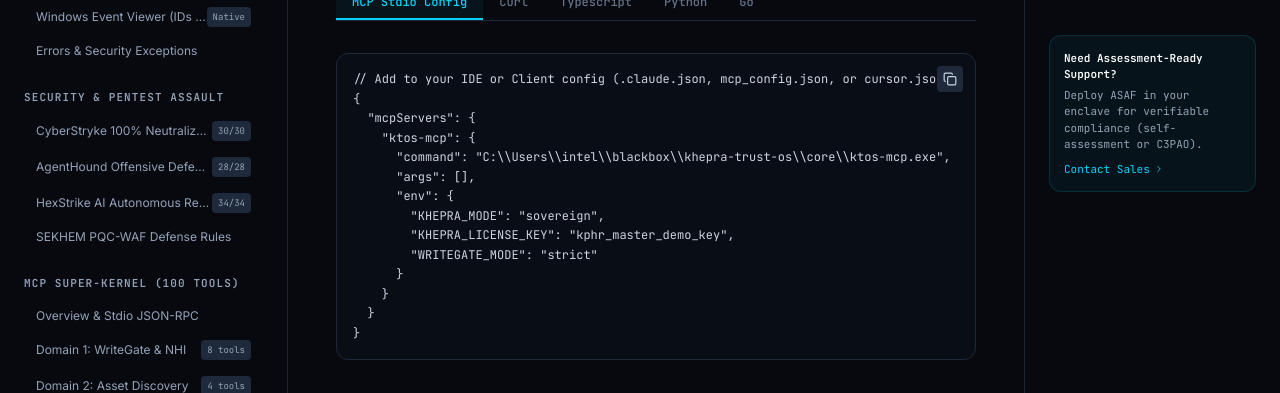
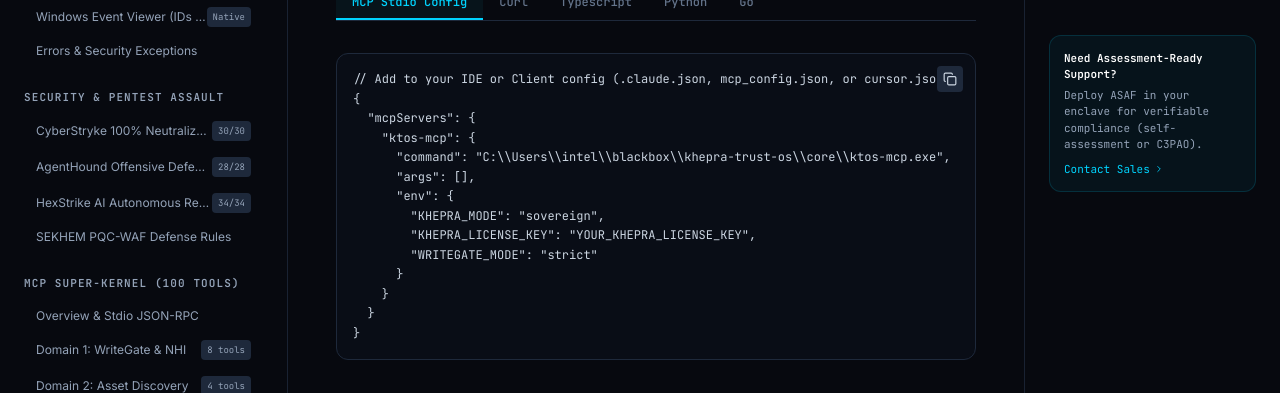
Before and after one commit to nouchix/Adinkhepra-ASAF, a Next.js app: page /docs in a window 1280 px wide. Both pictures are taken after a click on the button "Quickstart (5-Min Setup)". Shown: the part 235-628 px from the top of the page. Built offline with nearby package versions, Linux system fonts and the light colour scheme.

Commit message:
fix(docs): replace hardcoded demo API key with standard placeholder

```diff
--- a/src/app/docs/page.tsx
+++ b/src/app/docs/page.tsx
@@ -326,7 +326,7 @@
       "args": [],
       "env": {
         "KHEPRA_MODE": "sovereign",
-        "KHEPRA_LICENSE_KEY": "kphr_master_demo_key",
+        "KHEPRA_LICENSE_KEY": "YOUR_KHEPRA_LICENSE_KEY",
         "WRITEGATE_MODE": "strict"
       }
     }
@@ -335,7 +335,7 @@
                   {selectedLang === 'curl' &&
 `curl -X POST https://mcp.souhimbou.ai/tools/call \\
   -H "Content-Type: application/json" \\
-  -H "X-Khepra-Key: kphr_master_demo_key" \\
+  -H "X-Khepra-Key: YOUR_API_KEY" \\
   -d '{
     "jsonrpc": "2.0",
     "id": 1,
```
